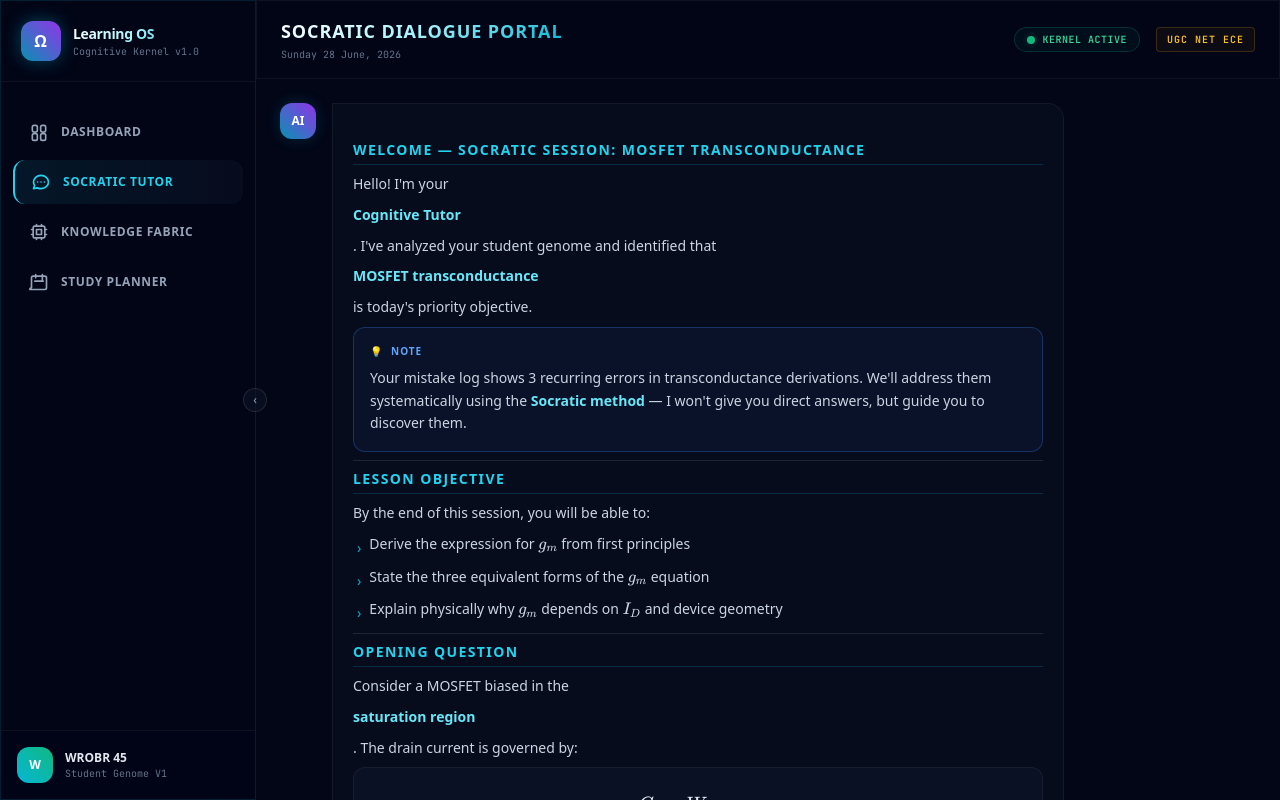
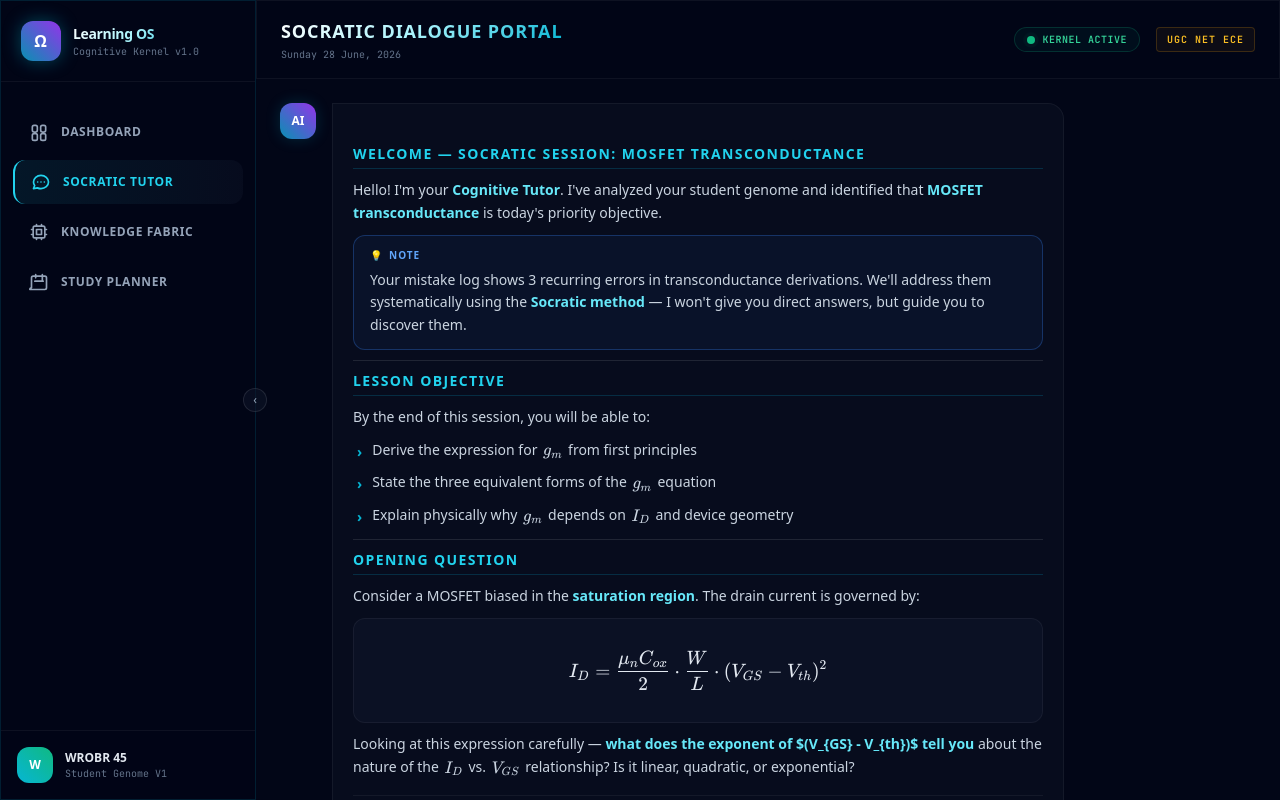
Before and after one commit to wrobr18-glitch/learning-os, a Next.js app in the folder apps/web/: page / in a window 1280 px wide. Both pictures are taken after a click on the button "SOCRATIC TUTOR". Shown: the top 800 px of the page. Built offline with nearby package versions, Linux system fonts and the light colour scheme.

Commit message:
fix: topic-aware AI responses (no more misinformation) + fix inline math rendering in paragraphs

```diff
--- a/apps/web/src/components/RichContent.tsx
+++ b/apps/web/src/components/RichContent.tsx
@@ -3,7 +3,7 @@
 import React, { useEffect, useRef, useState } from "react";
 import katex from "katex";
 
-/* ─── KaTeX Math Renderer ─── */
+/* ─── KaTeX Block Math Renderer ─── */
 interface MathProps {
   formula: string;
   block?: boolean;
@@ -11,7 +11,6 @@ interface MathProps {
 
 function Math({ formula, block = false }: MathProps) {
   const ref = useRef<HTMLSpanElement>(null);
-  const [error, setError] = useState<string | null>(null);
 
   useEffect(() => {
     if (!ref.current) return;
@@ -22,257 +21,277 @@ function Math({ formula, block = false }: MathProps) {
         output: "html",
         strict: false,
       });
-      setError(null);
-    } catch (e: any) {
-      setError(formula);
+    } catch {
+      if (ref.current) ref.current.textContent = formula;
     }
   }, [formula, block]);
-
-  if (error) {
-    return (
-      <code className="px-1 py-0.5 rounded bg-slate-900 text-amber-400 font-mono text-xs">
-        {error}
-      </code>
-    );
-  }
 
   return block ? (
     <div className="my-4 overflow-x-auto">
       <div
-        className="flex justify-center py-3 px-4 rounded-xl bg-slate-900/60 border border-white/5"
+        className="flex justify-center py-4 px-4 rounded-xl bg-slate-900/60 border border-white/5"
         ref={ref as React.RefObject<HTMLDivElement>}
       />
     </div>
   ) : (
-    <span ref={ref} className="katex-inline" />
+    <span ref={ref} className="katex-inline mx-0.5 align-middle" />
   );
 }
 
-/* ─── Rich Content Parser ─── */
-// Parses text with $$block$$, $inline$, **bold**, `code`, and plain text
-type Segment =
-  | { type: "text"; content: string }
-  | { type: "bold"; content: string }
-  | { type: "code"; content: string }
-  | { type: "math-inline"; content: string }
+/* ─── Inline token types ─── */
+type InlineToken =
+  | { kind: "text"; content: string }
+  | { kind: "bold"; content: string }
+  | { kind: "italic"; content: string }
+  | { kind: "code"; content: string }
+  | { kind: "math-inline"; content: string };
+
+/** Parse a single line's inline tokens (text, bold, code, inline math). */
+function parseInlineTokens(text: string): InlineToken[] {
+  const tokens: InlineToken[] = [];
+  // Order matters: $$...$$ first, then $...$, **bold**, *italic*, `code`
+  const regex = /(\$\$[\s\S]*?\$\$|\$[^$\n]+?\$|\*\*[^*\n]+?\*\*|\*[^*\n]+?\*|`[^`\n]+?`)/g;
+  let lastIndex = 0;
+  let match: RegExpExecArray | null;
+
+  while ((match = regex.exec(text)) !== null) {
+    if (match.index > lastIndex) {
+      tokens.push({ kind: "text", content: text.slice(lastIndex, match.index) });
+    }
+    const t = match[0];
+    if (t.startsWith("$$")) {
+      // Block math appearing inline in text — treat as inline
+      tokens.push({ kind: "math-inline", content: t.slice(2, -2) });
+    } else if (t.startsWith("$")) {
+      tokens.push({ kind: "math-inline", content: t.slice(1, -1) });
+    } else if (t.startsWith("**")) {
+      tokens.push({ kind: "bold", content: t.slice(2, -2) });
+    } else if (t.startsWith("*")) {
+      tokens.push({ kind: "italic", content: t.slice(1, -1) });
+    } else if (t.startsWith("`")) {
+      tokens.push({ kind: "code", content: t.slice(1, -1) });
+    }
+    lastIndex = regex.lastIndex;
+  }
+  if (lastIndex < text.length) {
+    tokens.push({ kind: "text", content: text.slice(lastIndex) });
+  }
+  return tokens;
+}
+
+/** Render inline tokens into React nodes, all staying in one line flow. */
+function renderInline(tokens: InlineToken[]): React.ReactNode {
+  return tokens.map((t, i) => {
+    switch (t.kind) {
+      case "text":    return <span key={i}>{t.content}</span>;
+      case "bold":    return <strong key={i} className="text-cyan-300 font-black">{t.content}</strong>;
+      case "italic":  return <em key={i} className="text-slate-300 italic">{t.content}</em>;
+      case "code":    return <code key={i} className="px-1.5 py-0.5 rounded bg-slate-950 text-emerald-400 font-mono text-[11px] border border-emerald-900/40">{t.content}</code>;
+      case "math-inline": return <Math key={i} formula={t.content} block={false} />;
+    }
+  });
+}
+
+/* ─── Block-level segment types ─── */
+type BlockSegment =
+  | { type: "paragraph"; tokens: InlineToken[] }
   | { type: "math-block"; content: string }
-  | { type: "heading"; level: 2 | 3; content: string }
-  | { type: "bullet"; items: string[] }
+  | { type: "heading"; level: 2 | 3; text: string }
+  | { type: "bullet"; items: InlineToken[][] }
+  | { type: "numbered"; items: InlineToken[][] }
   | { type: "divider" }
-  | { type: "callout"; kind: "note" | "formula" | "key"; content: string };
+  | { type: "callout"; kind: "note" | "formula" | "key" | "warn"; title: string; tokens: InlineToken[] };
 
-function parseContent(raw: string): Segment[] {
-  const segments: Segment[] = [];
+/** Parse full content into block-level segments. */
+function parseBlocks(raw: string): BlockSegment[] {
+  const blocks: BlockSegment[] = [];
   const lines = raw.split("\n");
   let i = 0;
 
   while (i < lines.length) {
     const line = lines[i];
+    const trimmed = line.trim();
+
+    // Skip blank lines
+    if (trimmed === "") { i++; continue; }
 
     // Horizontal rule
-    if (/^---+$/.test(line.trim())) {
-      segments.push({ type: "divider" });
+    if (/^---+$/.test(trimmed)) {
+      blocks.push({ type: "divider" });
       i++;
       continue;
     }
 
+    // Block math  $$  (multi-line)
+    if (trimmed.startsWith("$$")) {
+      let math = trimmed.slice(2);
+      if (math.endsWith("$$")) {
+        blocks.push({ type: "math-block", content: math.slice(0, -2).trim() });
+        i++;
+        continue;
+      }
+      i++;
+      while (i < lines.length && !lines[i].trim().endsWith("$$")) {
+        math += "\n" + lines[i];
+        i++;
+      }
+      if (i < lines.length) {
+        math += "\n" + lines[i].trim().slice(0, -2);
+        i++;
+      }
+      blocks.push({ type: "math-block", content: math.trim() });
+      continue;
+    }
+
     // Heading ##
-    const h2match = line.match(/^##\s+(.*)/);
-    if (h2match) {
-      segments.push({ type: "heading", level: 2, content: h2match[1] });
+    const h2 = trimmed.match(/^##\s+(.*)/);
+    if (h2) {
+      blocks.push({ type: "heading", level: 2, text: h2[1] });
       i++;
       continue;
     }
 
     // Heading ###
-    const h3match = line.match(/^###\s+(.*)/);
-    if (h3match) {
-      segments.push({ type: "heading", level: 3, content: h3match[1] });
+    const h3 = trimmed.match(/^###\s+(.*)/);
+    if (h3) {
+      blocks.push({ type: "heading", level: 3, text: h3[1] });
       i++;
       continue;
     }
 
-    // Callout > [!NOTE] or > [!FORMULA] or > [!KEY]
-    const calloutMatch = line.match(/^>\s*\[!(NOTE|FORMULA|KEY)\]\s*(.*)/i);
+    // Callout  > [!TYPE]
+    const calloutMatch = trimmed.match(/^>\s*\[!(NOTE|FORMULA|KEY|WARN|WARNING)\]\s*(.*)/i);
     if (calloutMatch) {
-      const kindMap: Record<string, "note" | "formula" | "key"> = {
-        NOTE: "note", FORMULA: "formula", KEY: "key"
+      const kindMap: Record<string, "note" | "formula" | "key" | "warn"> = {
+        NOTE: "note", FORMULA: "formula", KEY: "key", WARN: "warn", WARNING: "warn",
       };
       let body = calloutMatch[2];
       i++;
-      while (i < lines.length && lines[i].startsWith("> ")) {
-        body += "\n" + lines[i].slice(2);
+      while (i < lines.length && (lines[i].startsWith("> ") || lines[i].startsWith(">"))) {
+        body += "\n" + lines[i].replace(/^>\s?/, "");
         i++;
       }
-      segments.push({ type: "callout", kind: kindMap[calloutMatch[1].toUpperCase()], content: body });
+      blocks.push({
+        type: "callout",
+        kind: kindMap[calloutMatch[1].toUpperCase()],
+        title: calloutMatch[1].toUpperCase(),
+        tokens: parseInlineTokens(body.trim()),
+      });
       continue;
     }
 
-    // Bullet list
-    if (/^[-*•]\s/.test(line.trim())) {
-      const items: string[] = [];
+    // Bullet list  - or * or •
+    if (/^[-*•]\s/.test(trimmed)) {
+      const items: InlineToken[][] = [];
       while (i < lines.length && /^[-*•]\s/.test(lines[i].trim())) {
-        items.push(lines[i].trim().replace(/^[-*•]\s/, ""));
+        items.push(parseInlineTokens(lines[i].trim().replace(/^[-*•]\s/, "")));
         i++;
       }
-      segments.push({ type: "bullet", items });
+      blocks.push({ type: "bullet", items });
       continue;
     }
 
-    // Block math $$...$$
-    if (line.trim().startsWith("$$")) {
-      let mathContent = line.trim().slice(2);
-      if (mathContent.endsWith("$$")) {
-        segments.push({ type: "math-block", content: mathContent.slice(0, -2) });
-        i++;
-        continue;
-      }
-      i++;
-      while (i < lines.length && !lines[i].trim().endsWith("$$")) {
-        mathContent += "\n" + lines[i];
+    // Numbered list  1. 2. etc.
+    if (/^\d+\.\s/.test(trimmed)) {
+      const items: InlineToken[][] = [];
+      while (i < lines.length && /^\d+\.\s/.test(lines[i].trim())) {
+        items.push(parseInlineTokens(lines[i].trim().replace(/^\d+\.\s/, "")));
         i++;
       }
-      if (i < lines.length) {
-        mathContent += "\n" + lines[i].trim().slice(0, -2);
-        i++;
-      }
-      segments.push({ type: "math-block", content: mathContent });
+      blocks.push({ type: "numbered", items });
       continue;
     }
 
-    // Regular paragraph line — parse inline elements
-    if (line.trim() !== "") {
-      const inlineSegments = parseInline(line);
-      for (const seg of inlineSegments) {
-        segments.push(seg);
-      }
-    }
-
+    // Regular paragraph  — all inline elements stay IN the same <p>
+    blocks.push({ type: "paragraph", tokens: parseInlineTokens(trimmed) });
     i++;
   }
 
-  return segments;
+  return blocks;
 }
 
-function parseInline(text: string): Segment[] {
-  const results: Segment[] = [];
-  // Tokenize with regex: $$block$$, $inline$, **bold**, `code`, plain
-  const regex = /(\$\$[\s\S]*?\$\$|\$[^$\n]+?\$|\*\*[^*]+?\*\*|`[^`]+?`)/g;
-  let lastIndex = 0;
-  let match: RegExpExecArray | null;
-
-  while ((match = regex.exec(text)) !== null) {
-    if (match.index > lastIndex) {
-      results.push({ type: "text", content: text.slice(lastIndex, match.index) });
-    }
-    const token = match[0];
-    if (token.startsWith("$$")) {
-      results.push({ type: "math-block", content: token.slice(2, -2) });
-    } else if (token.startsWith("$")) {
-      results.push({ type: "math-inline", content: token.slice(1, -1) });
-    } else if (token.startsWith("**")) {
-      results.push({ type: "bold", content: token.slice(2, -2) });
-    } else if (token.startsWith("`")) {
-      results.push({ type: "code", content: token.slice(1, -1) });
-    }
-    lastIndex = regex.lastIndex;
-  }
-
-  if (lastIndex < text.length) {
-    results.push({ type: "text", content: text.slice(lastIndex) });
-  }
-
-  return results;
-}
-
-/* ─── Render Segment ─── */
-function renderInlineSegments(segs: Segment[]): React.ReactNode {
-  return segs.map((seg, i) => {
-    if (seg.type === "text") return <span key={i}>{seg.content}</span>;
-    if (seg.type === "bold") return <strong key={i} className="text-cyan-300 font-black">{seg.content}</strong>;
-    if (seg.type === "code") return <code key={i} className="px-1.5 py-0.5 rounded bg-slate-950 text-emerald-400 font-mono text-[11px] border border-emerald-900/40">{seg.content}</code>;
-    if (seg.type === "math-inline") return <Math key={i} formula={seg.content} block={false} />;
-    if (seg.type === "math-block") return <Math key={i} formula={seg.content} block />;
-    return null;
-  });
-}
-
+/* ─── RichContent Renderer ─── */
 interface RichContentProps {
   content: string;
 }
 
 export function RichContent({ content }: RichContentProps) {
-  const segments = parseContent(content);
+  const blocks = parseBlocks(content);
 
   return (
-    <div className="space-y-2 rich-content">
-      {segments.map((seg, i) => {
-        if (seg.type === "divider") {
-          return <hr key={i} className="border-white/10 my-3" />;
-        }
+    <div className="space-y-2.5 rich-content">
+      {blocks.map((block, i) => {
+        switch (block.type) {
 
-        if (seg.type === "heading") {
-          return seg.level === 2 ? (
-            <h2 key={i} className="text-sm font-black uppercase tracking-widest text-cyan-400 mt-4 mb-1 border-b border-cyan-500/20 pb-1">
-              {seg.content}
+          case "divider":
+            return <hr key={i} className="border-white/10 my-4" />;
+
+          case "heading":
+            return block.level === 2 ? (
+              <h2 key={i} className="text-sm font-black uppercase tracking-widest text-cyan-400 mt-5 mb-2 pb-1 border-b border-cyan-500/20">
+                {block.text}
               </h2>
             ) : (
-            <h3 key={i} className="text-xs font-black uppercase tracking-wider text-purple-400 mt-3 mb-1">
-              {seg.content}
+              <h3 key={i} className="text-xs font-black uppercase tracking-wider text-purple-400 mt-4 mb-1">
+                {block.text}
               </h3>
             );
-        }
 
-        if (seg.type === "math-block") {
-          return <Math key={i} formula={seg.content} block />;
-        }
+          case "math-block":
+            return <Math key={i} formula={block.content} block />;
 
-        if (seg.type === "bullet") {
+          case "paragraph":
             return (
-            <ul key={i} className="space-y-1.5 ml-1">
-              {seg.items.map((item, j) => (
-                <li key={j} className="flex items-start gap-2 text-sm leading-relaxed text-slate-300">
-                  <span className="text-cyan-500 mt-1 flex-shrink-0">›</span>
-                  <span>{renderInlineSegments(parseInline(item))}</span>
+              <p key={i} className="text-sm leading-relaxed text-slate-300">
+                {renderInline(block.tokens)}
+              </p>
+            );
+
+          case "bullet":
+            return (
+              <ul key={i} className="space-y-2 ml-1">
+                {block.items.map((itemTokens, j) => (
+                  <li key={j} className="flex items-start gap-2.5 text-sm leading-relaxed text-slate-300">
+                    <span className="text-cyan-500 mt-0.5 flex-shrink-0 font-bold">›</span>
+                    <span>{renderInline(itemTokens)}</span>
                   </li>
                 ))}
               </ul>
             );
-        }
 
-        if (seg.type === "callout") {
-          const styles = {
-            note: { border: "border-blue-500/30", bg: "bg-blue-500/5", icon: "💡", label: "Note", labelColor: "text-blue-400" },
-            formula: { border: "border-amber-500/30", bg: "bg-amber-500/5", icon: "🧮", label: "Key Formula", labelColor: "text-amber-400" },
-            key: { border: "border-emerald-500/30", bg: "bg-emerald-500/5", icon: "🔑", label: "Key Concept", labelColor: "text-emerald-400" },
-          }[seg.kind];
+          case "numbered":
+            return (
+              <ol key={i} className="space-y-2 ml-1">
+                {block.items.map((itemTokens, j) => (
+                  <li key={j} className="flex items-start gap-2.5 text-sm leading-relaxed text-slate-300">
+                    <span className="text-cyan-500 mt-0.5 flex-shrink-0 font-bold w-4 text-right">{j + 1}.</span>
+                    <span>{renderInline(itemTokens)}</span>
+                  </li>
+                ))}
+              </ol>
+            );
+
+          case "callout": {
+            const calloutStyles = {
+              note:    { border: "border-blue-500/30",    bg: "bg-blue-500/5",    icon: "💡", label: "Note",        labelColor: "text-blue-400" },
+              formula: { border: "border-amber-500/30",   bg: "bg-amber-500/5",   icon: "🧮", label: "Key Formula", labelColor: "text-amber-400" },
+              key:     { border: "border-emerald-500/30", bg: "bg-emerald-500/5", icon: "🔑", label: "Key Concept", labelColor: "text-emerald-400" },
+              warn:    { border: "border-red-500/30",     bg: "bg-red-500/5",     icon: "⚠️", label: "Warning",     labelColor: "text-red-400" },
+            }[block.kind];
 
             return (
-            <div key={i} className={`rounded-xl border ${styles.border} ${styles.bg} p-4 my-3`}>
-              <div className={`text-[10px] font-black uppercase tracking-widest ${styles.labelColor} mb-2 flex items-center gap-2`}>
-                <span>{styles.icon}</span>
-                {styles.label}
+              <div key={i} className={`rounded-xl border ${calloutStyles.border} ${calloutStyles.bg} px-4 py-3 my-2`}>
+                <div className={`text-[10px] font-black uppercase tracking-widest ${calloutStyles.labelColor} mb-1.5 flex items-center gap-1.5`}>
+                  <span>{calloutStyles.icon}</span>
+                  {calloutStyles.label}
                 </div>
                 <div className="text-sm text-slate-300 leading-relaxed">
-                {renderInlineSegments(parseInline(seg.content))}
+                  {renderInline(block.tokens)}
                 </div>
               </div>
             );
           }
-
-        // Default inline paragraph rendering
-        const inlineSegs = parseInline(
-          seg.type === "text" ? seg.content :
-          seg.type === "bold" ? `**${seg.content}**` :
-          seg.type === "code" ? `\`${seg.content}\`` :
-          seg.type === "math-inline" ? `$${seg.content}$` : ""
-        );
-
-        return (
-          <p key={i} className="text-sm leading-relaxed text-slate-300">
-            {renderInlineSegments(inlineSegs)}
-          </p>
-        );
+        }
       })}
     </div>
   );
```
Also changed, not shown: apps/web/src/app/page.tsx (+234 -69 lines). Lines whose indentation alone changed are shown as unchanged.
